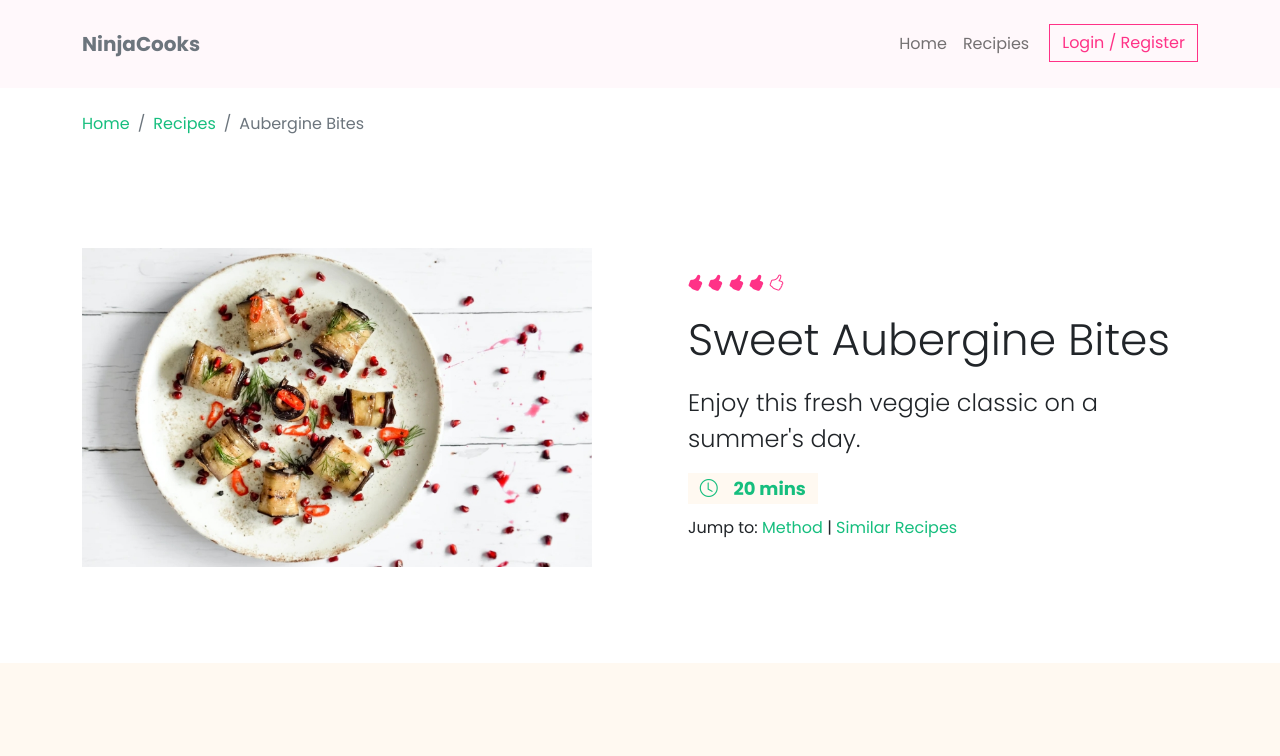
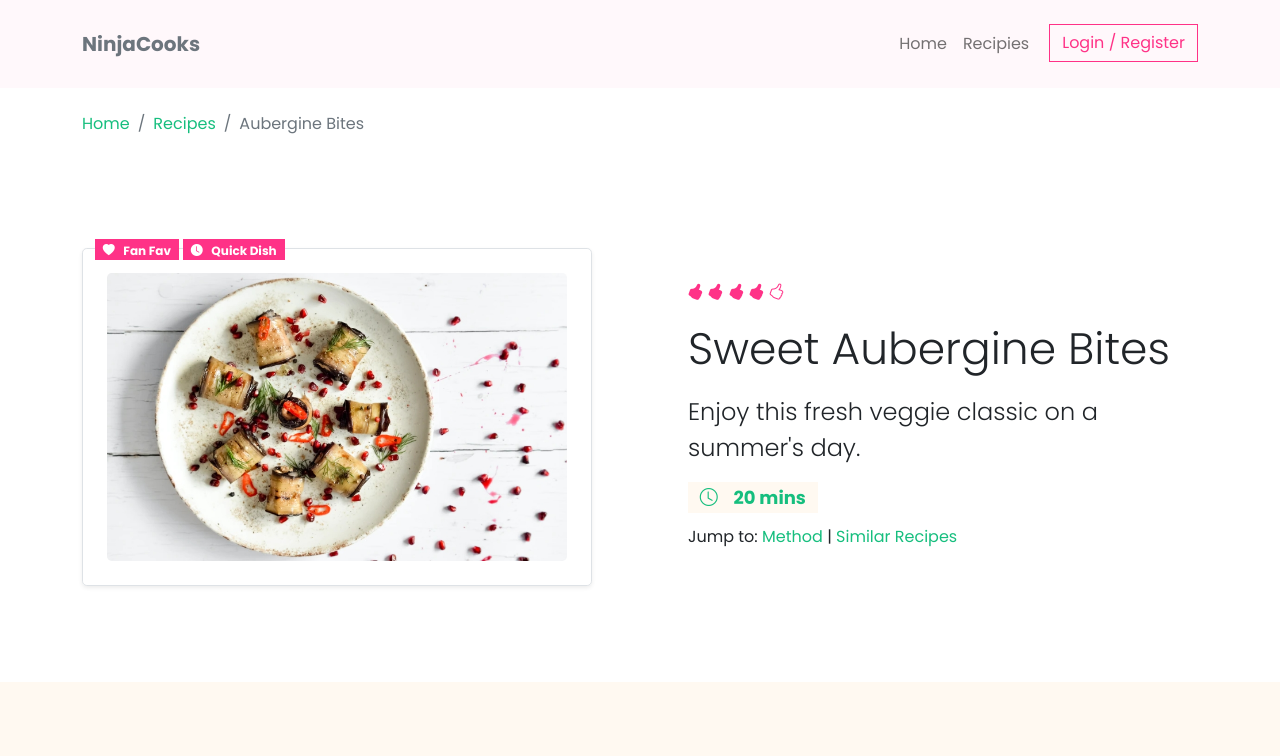
Before and after one commit to iamshaunjp/Customizing-Bootstrap-5, a website: page index.html in a window 1280 px wide. Shown: the top 756 px of the page. Drawn offline with nearby package versions, Linux system fonts and the light colour scheme.

Commit message:
lesson-15

```diff
--- a/index.html
+++ b/index.html
@@ -48,7 +48,20 @@
     <div class="container-lg">
       <div class="row align-items-center g-5">
         <div class="col-md-6">
-          <img class="img-fluid" src="/img/aub-dish.jpg" alt="recipe image">
+
+          <!-- featured block component -->
+          <div class="featured-block">
+            <div class="featured-block-badges">
+              <span class="badge bg-primary text-white">
+                <i class="bi bi-heart-fill me-1"></i> Fan Fav
+              </span>
+              <span class="badge bg-primary text-white">
+                <i class="bi bi-clock-fill me-1"></i> Quick Dish
+              </span>
+            </div>
+            <img class="img-fluid" src="/img/aub-dish.jpg" alt="recipe image">
+          </div>
+
         </div>
         <div class="col-md-6">
           <p class="my-2">
--- /dev/null
+++ b/sass/_featured.scss
@@ -0,0 +1,19 @@
+.featured-block {
+  padding: $spacer;
+  border: 1px solid;
+  box-shadow: $box-shadow-sm;
+  border-radius: $border-radius-lg;
+  border-color: $gray-300;
+  text-align: center;
+  display: block;
+  position: relative;
+  > img {
+    @include img-fluid();
+    border-radius: $border-radius-lg;
+  }
+  > .featured-block-badges {
+    position: absolute;
+    top: - ($spacer / 2);
+    left: $spacer / 2;
+  }
+}
--- a/sass/main.scss
+++ b/sass/main.scss
@@ -172,3 +172,4 @@ $utilities: map-merge($utilities, $modified-utilities);
 
 // import bootstrap whole sass lib (incorporates all above redefined vars & values)
 @import "../node_modules/bootstrap/scss/bootstrap";
+@import "./_featured";
```
Also changed, not shown: css/main.min.css, 1 other file.
